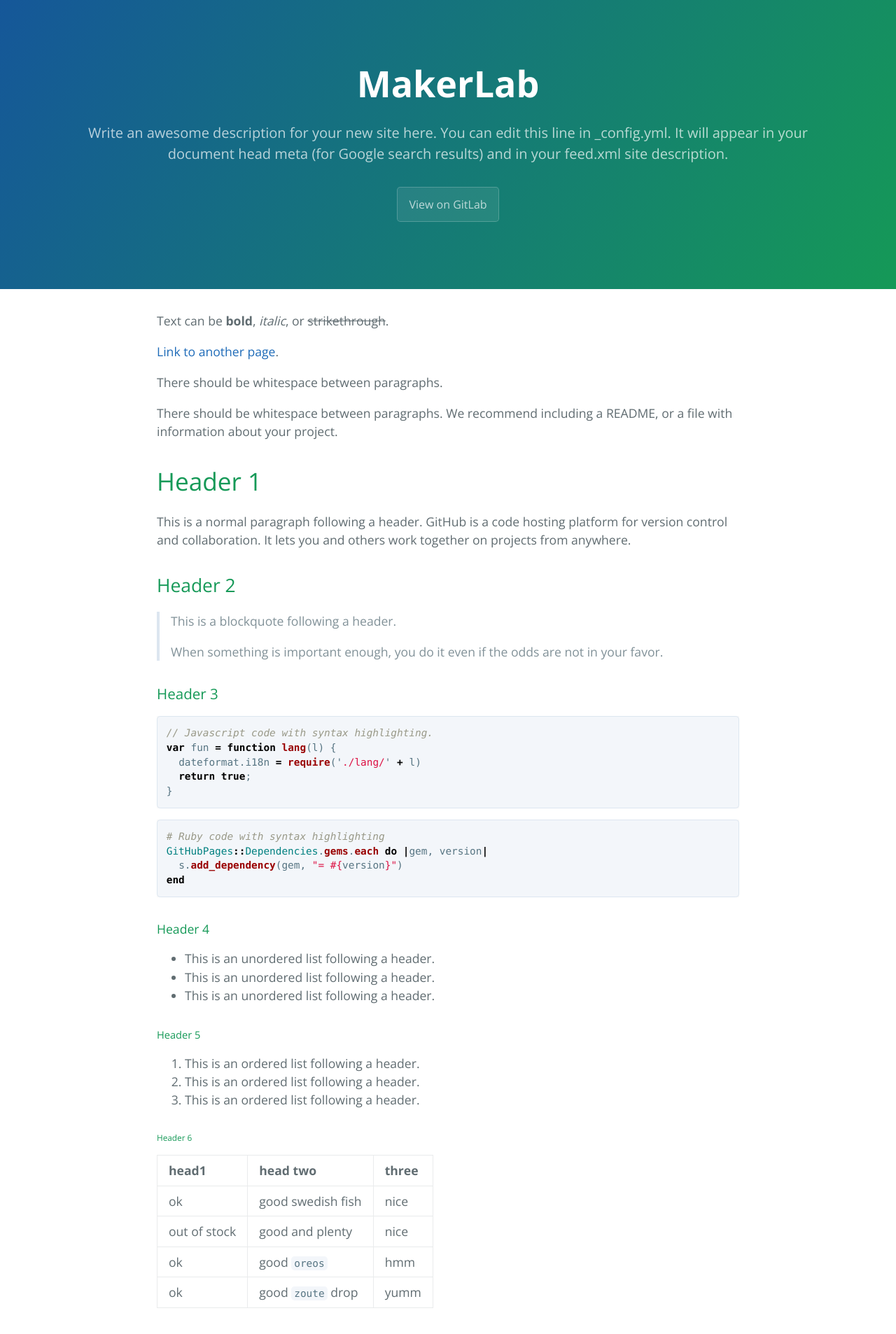
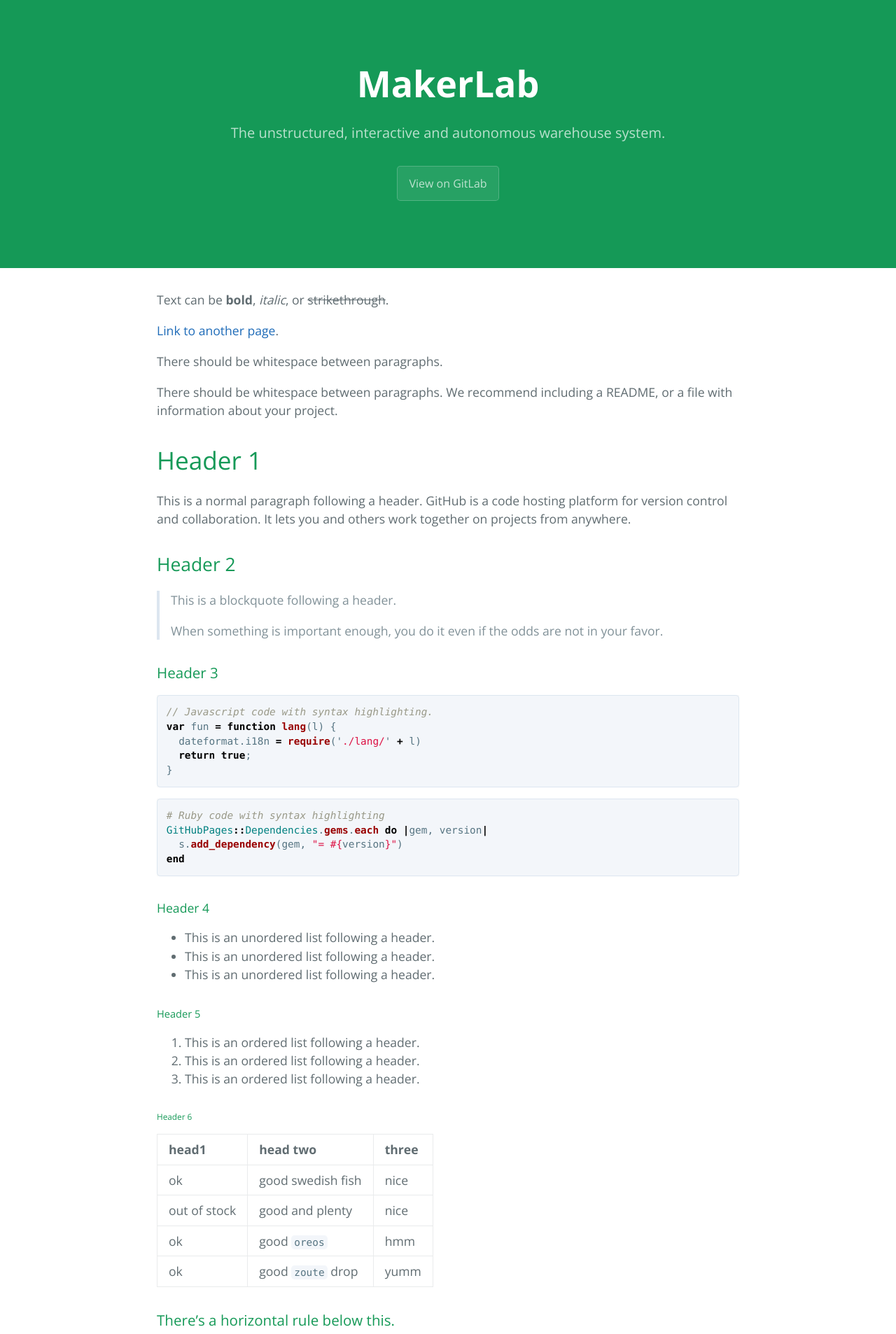
Before and after one commit to funcionante/makerlab, a Jekyll site: the page built from index.md, in a window 1280 px wide. Shown: the top 1906 px of the page at 70% size. Built offline with Jekyll 4.4.1, drawn with Linux system fonts in a browser that asks for light colours.

Commit message:
First clean up iteration

```diff
--- a/_config.yml
+++ b/_config.yml
@@ -1,10 +1,8 @@
 # Site settings
 title: MakerLab
-email: makerlab@domain.com
-description: > # this means to ignore newlines until "baseurl:"
-  Write an awesome description for your new site here. You can edit this
-  line in _config.yml. It will appear in your document head meta (for
-  Google search results) and in your feed.xml site description.
+email: makerlab@ua.pt
+description: >
+    The unstructured, interactive and autonomous warehouse system.
 baseurl: ""
 url: "https://makerlab.gitlab.io"
 owner_name: makerlab
--- a/_sass/jekyll-theme-cayman.scss
+++ b/_sass/jekyll-theme-cayman.scss
@@ -90,7 +90,6 @@
   color: $header-heading-color;
   text-align: center;
   background-color: $header-bg-color;
-  background-image: linear-gradient(120deg, $header-bg-color-secondary, $header-bg-color);
 
   @include large {
     padding: 5rem 6rem;
--- a/index.md
+++ b/index.md
@@ -4,7 +4,7 @@
 
 Text can be **bold**, _italic_, or ~~strikethrough~~.
 
-[Link to another page](another-page.html).
+[Link to another page](log.html).
 
 There should be whitespace between paragraphs.
 
```
Also changed, not shown: another-page.md (deleted, +0 -9 lines), log.md (added, +32 -0 lines).
